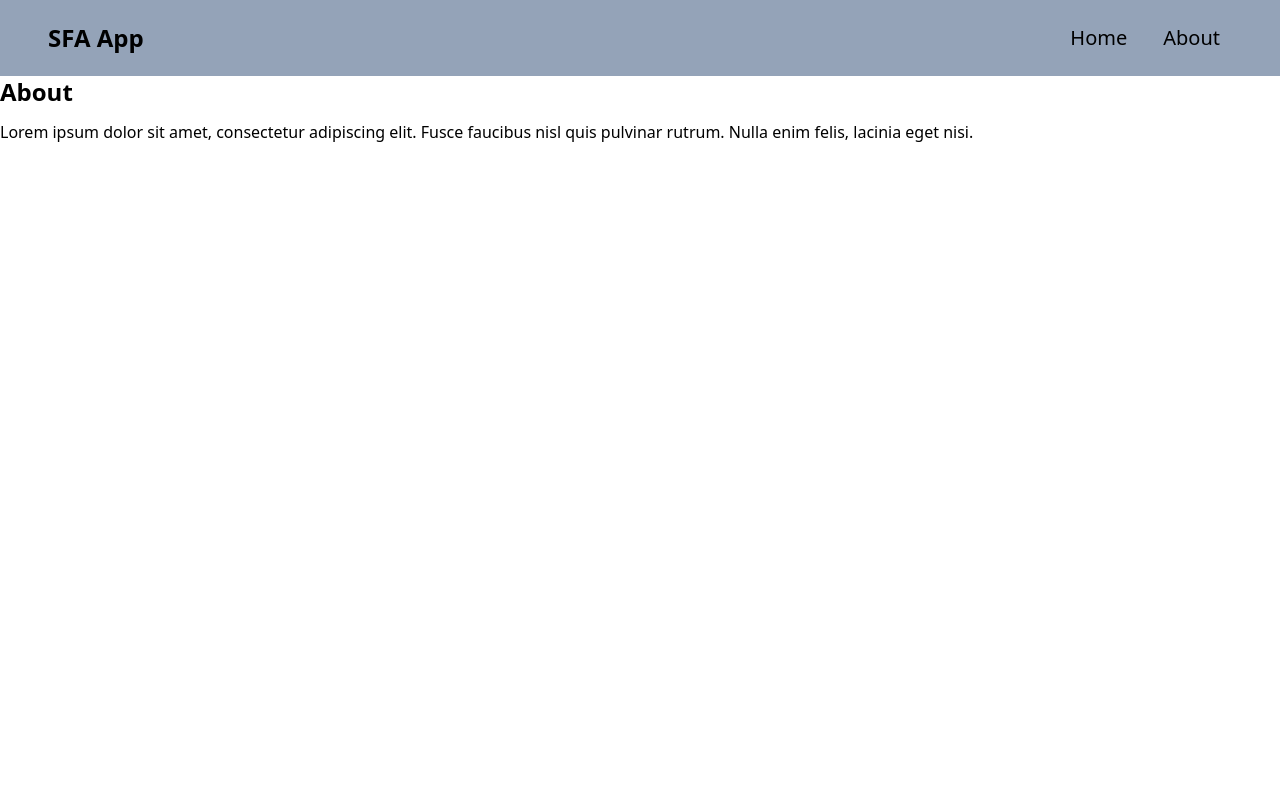
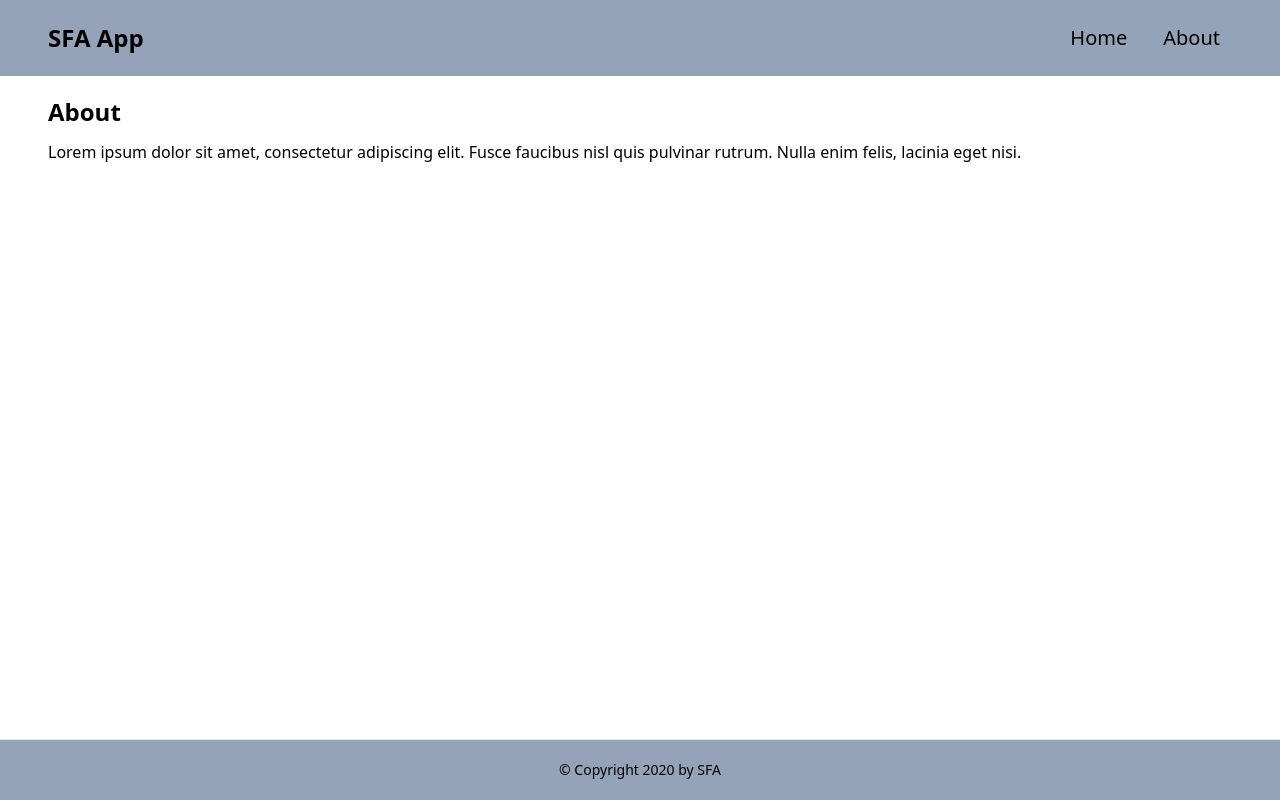
Before and after one commit to sfa119f/mini-project-rakamin, a React (Create React App) app: page /about in a window 1280 px wide. Built offline with nearby package versions, Linux system fonts and the light colour scheme.

Commit message:
add footer

```diff
--- a/src/App.js
+++ b/src/App.js
@@ -1,19 +1,23 @@
 import logo from "./logo.svg";
 import "./App.css";
 import { BrowserRouter as Router, Route, Routes } from "react-router-dom";
+import Header from "./component/Header";
+import Footer from "./component/Footer";
 import Home from "./views/Home";
 import About from "./views/About";
-import Header from "./component/Header";
 
 function App() {
   return (
     <div>
       <Router>
         <Header />
-        <Routes>
-          <Route exact path={"/"} element={<Home />} />
-          <Route exact path={"/about"} element={<About />} />
-        </Routes>
+        <div className="py-5 px-6 lg:px-12">
+          <Routes>
+            <Route exact path={"/"} element={<Home />} />
+            <Route exact path={"/about"} element={<About />} />
+          </Routes>
+        </div>
+        <Footer />
       </Router>
     </div>
     // <div className="App">
--- /dev/null
+++ b/src/component/Footer.js
@@ -0,0 +1,11 @@
+import React from "react";
+
+function Footer() {
+  return (
+    <footer className="text-center text-sm absolute bottom-0 w-full border-t p-5 bg-slate-400">
+      &copy; Copyright 2020 by SFA
+    </footer>
+  );
+}
+
+export default Footer;
```
